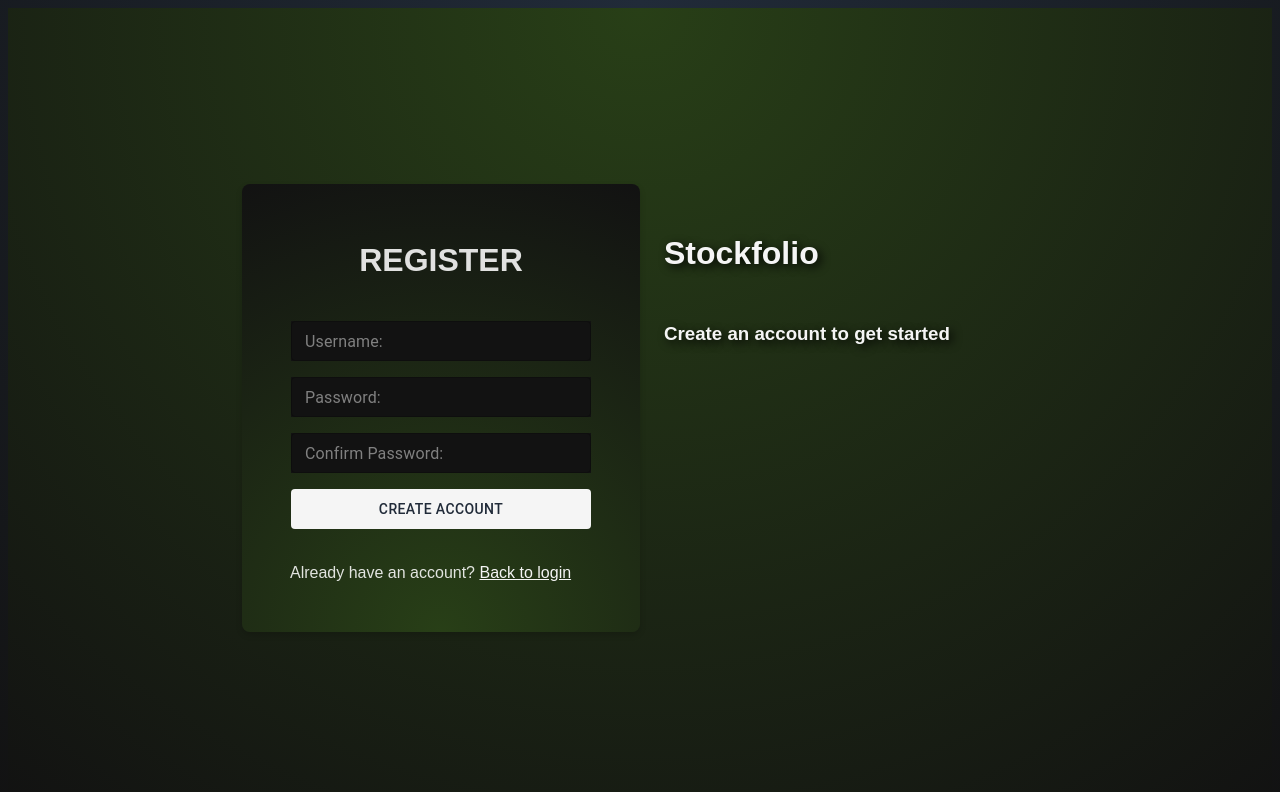
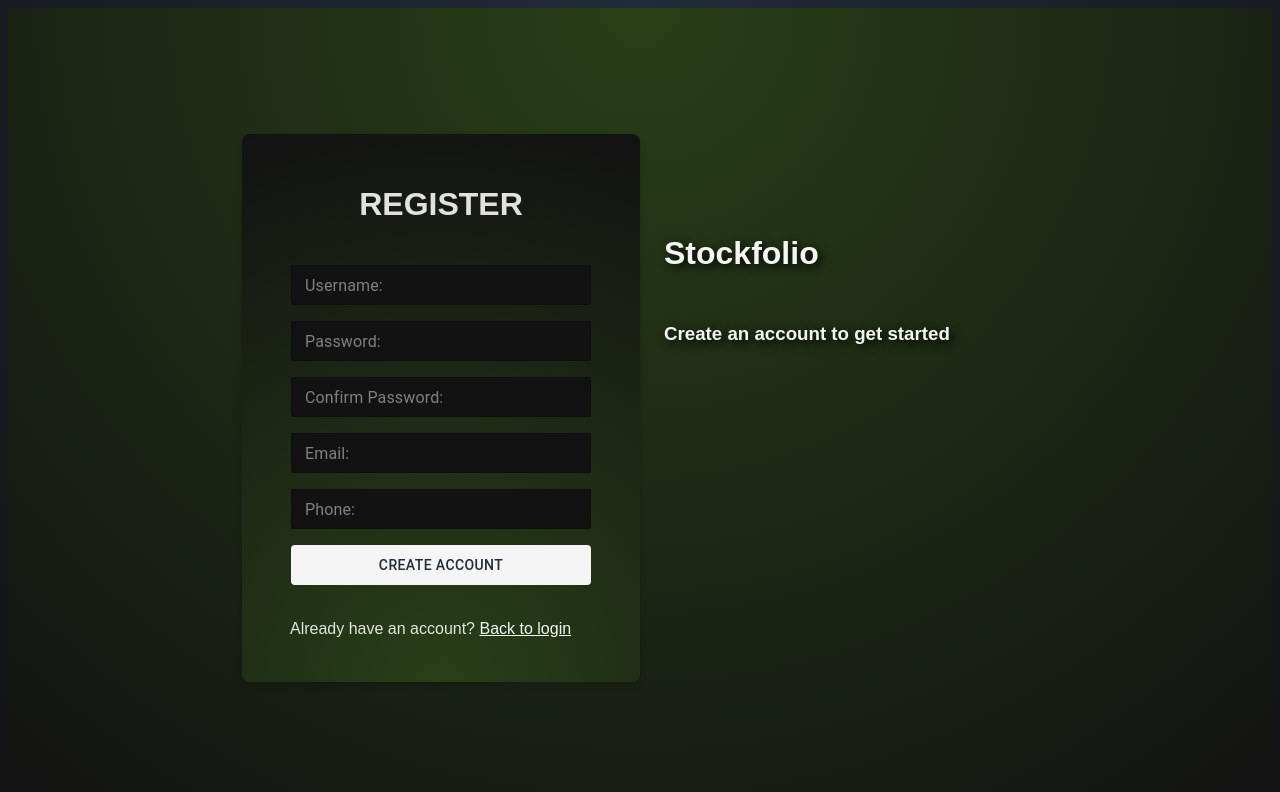
Before and after one commit to joelvkuos/Ohjelmistoprojekti2, a React (Vite) app in the folder frontend/: page /register in a window 1280 px wide. Shown: the top 792 px of the page. Built offline with nearby package versions, Linux system fonts and the light colour scheme.

Commit message:
Register sivu päivitetty (Box ja rekisteröintiin tarvittavat tiedot päivitetty

```diff
--- a/frontend/src/pages/Register.tsx
+++ b/frontend/src/pages/Register.tsx
@@ -17,7 +17,9 @@
                 <TextField className="textField" placeholder="Username:"></TextField>
                 <TextField className="textField" placeholder="Password:" type="password"></TextField>
                 <TextField className="textField" placeholder="Confirm Password:" type="password"></TextField>
-                <Button className="btn-grad1" onClick={() => navigate('/')}>create account</Button>
+                <TextField className="textField" placeholder="Email:"></TextField>
+                <TextField className="textField" placeholder="Phone:"></TextField>
+                <Button className="btn-grad1 register" onClick={() => navigate('/')}>create account</Button>
                 <p className="pCreateAccount">Already have an account? <Link className="link2" to="/" >Back to login</Link></p>
             </ Box >
         </Box>
--- a/frontend/src/styles/Login.css
+++ b/frontend/src/styles/Login.css
@@ -92,6 +92,8 @@
 
 .loginBox2.slide-right {
     animation: slideInFromRight 0.5s ease-out;
+    height: 500px;
+
 }
 
 /* Teksti Box */
@@ -158,9 +160,18 @@
     height: 40px;
 }
 
+
+
+
 .btn-grad1:hover {
     background-position: right center;
     background-color: #212B39 !important;
+    color: whitesmoke !important;
+}
+
+.btn-grad1:hover.register {
+    background-position: right center;
+    background-color: #283f17 !important;
     color: whitesmoke !important;
 }
 
```
